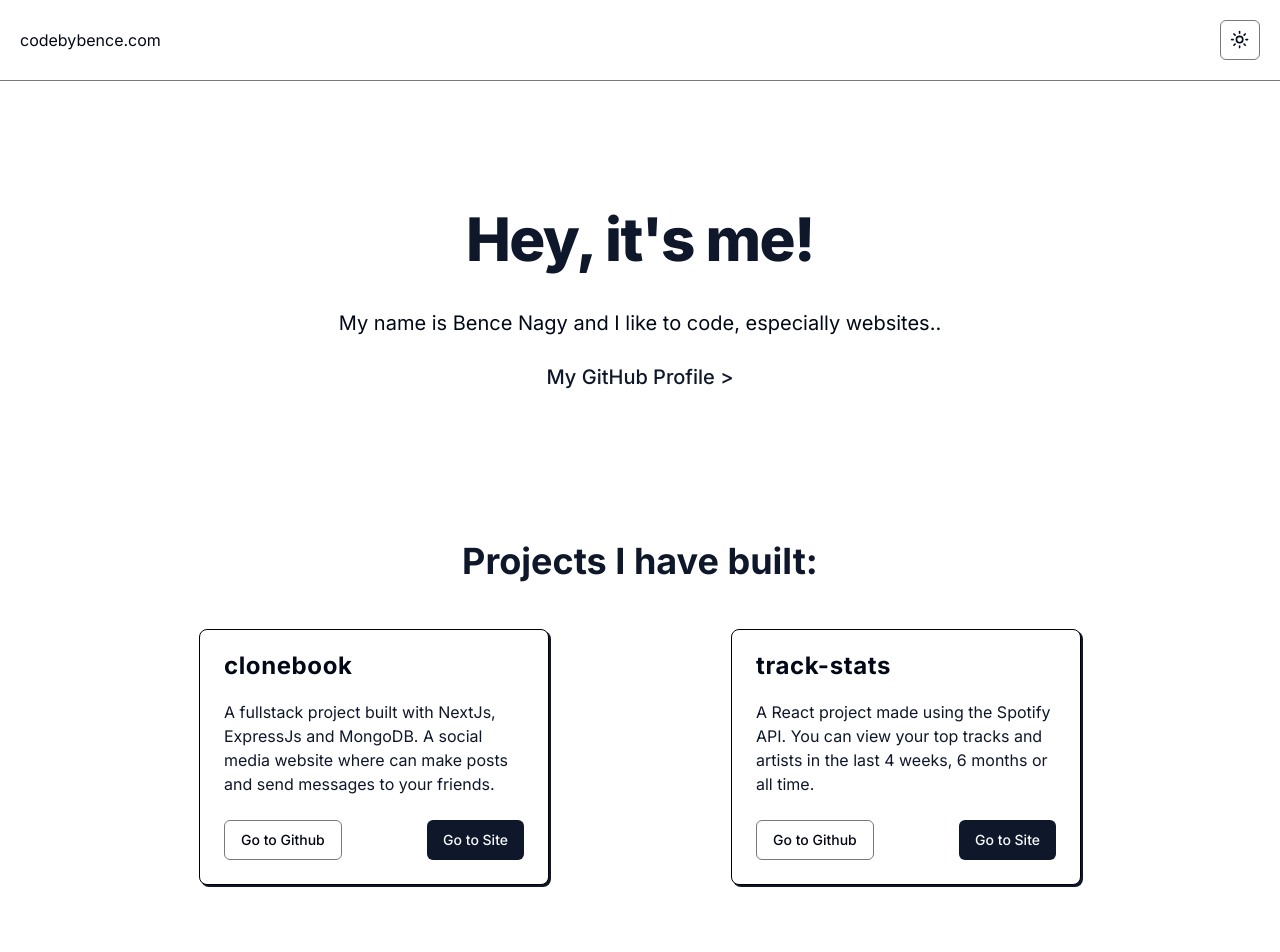
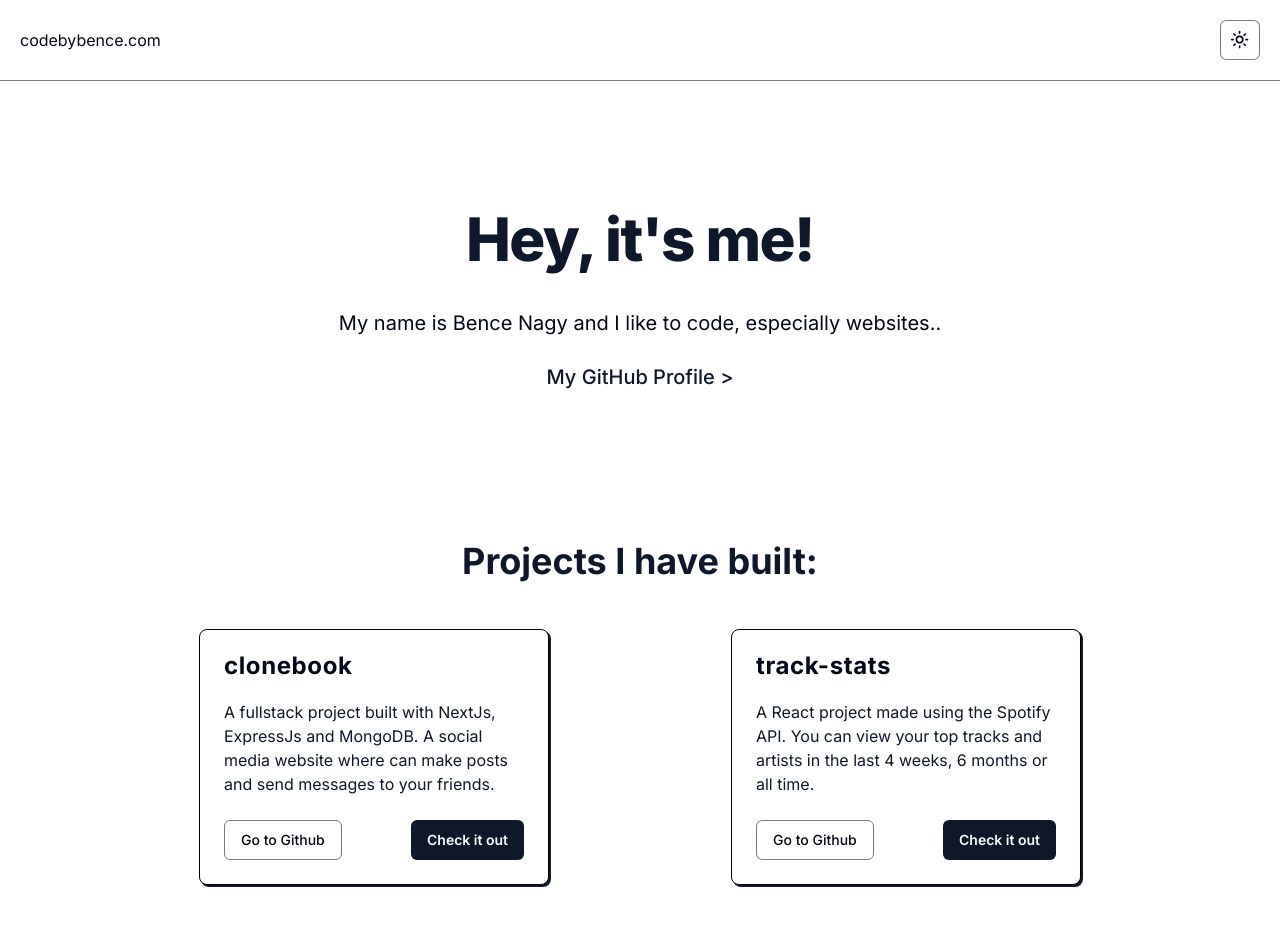
Before and after one commit to nagyb3/codebybence, a Next.js app: page / in a window 1280 px wide. Shown: the top 952 px of the page. Built offline with nearby package versions, Linux system fonts and the light colour scheme.

Commit message:
checkout 'go to site' button to 'check it out'

```diff
--- a/components/project-card.tsx
+++ b/components/project-card.tsx
@@ -35,9 +35,12 @@ export function ProjectCard(props: MyProps) {
             Go to Github
           </a>
         </Button>
-        <Button asChild>
+        <Button
+          asChild
+          className="font-semibold hover:relative hover:top-[1px]"
+        >
           <a target="_blank" href={props.siteLink}>
-            Go to Site
+            Check it out
           </a>
         </Button>
       </CardFooter>
```
